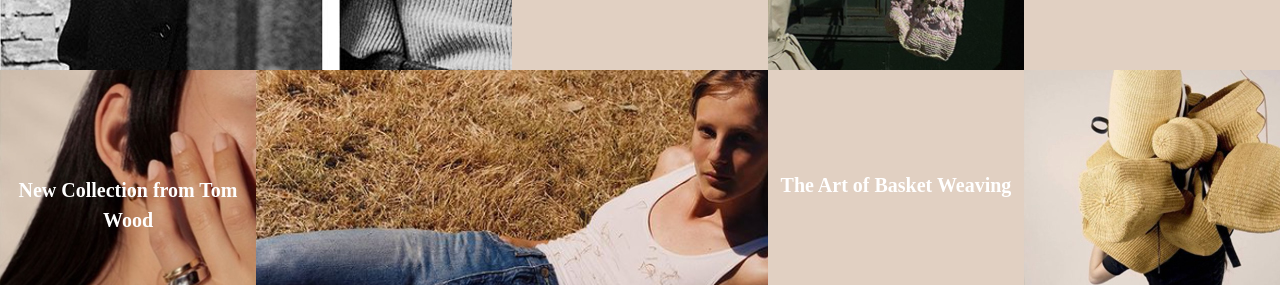
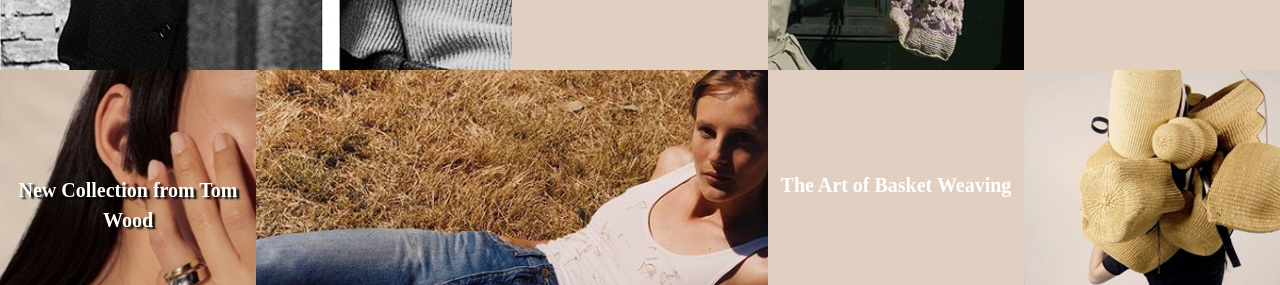
Before and after one commit to star00168/la-garconne, a plain HTML site: page index.html in a window 1280 px wide. Shown: the part 850-1135 px from the top of the page. Drawn offline with nearby package versions, Linux system fonts and the light colour scheme.

Commit message:
Update style.css

```diff
--- a/css/style.css
+++ b/css/style.css
@@ -81,7 +81,7 @@ body { font:12px/1.6 "Theinhardt Regular",Arial,sans-serif; min-width:320px; }
 .section article:nth-child(8):hover { background-color:#222; }
 
 .section article:nth-child(9) {}
-.section article:nth-child(9) h2 { padding-top:105px; text-align:center; font-size:20px; font-weight:bold; color:#FFF; }
+.section article:nth-child(9) h2 { padding-top:105px; text-align:center; font-size:20px; font-weight:bold; color:#FFF; text-shadow:3px 2px 2px #000; }
 
 .section article:nth-child(10) { width:40%; }
 .section article:nth-child(10) h2 { padding-top:105px; font-size:30px; font-weight:bold; color:#FFF; text-shadow:3px 2px 2px #000;
```
